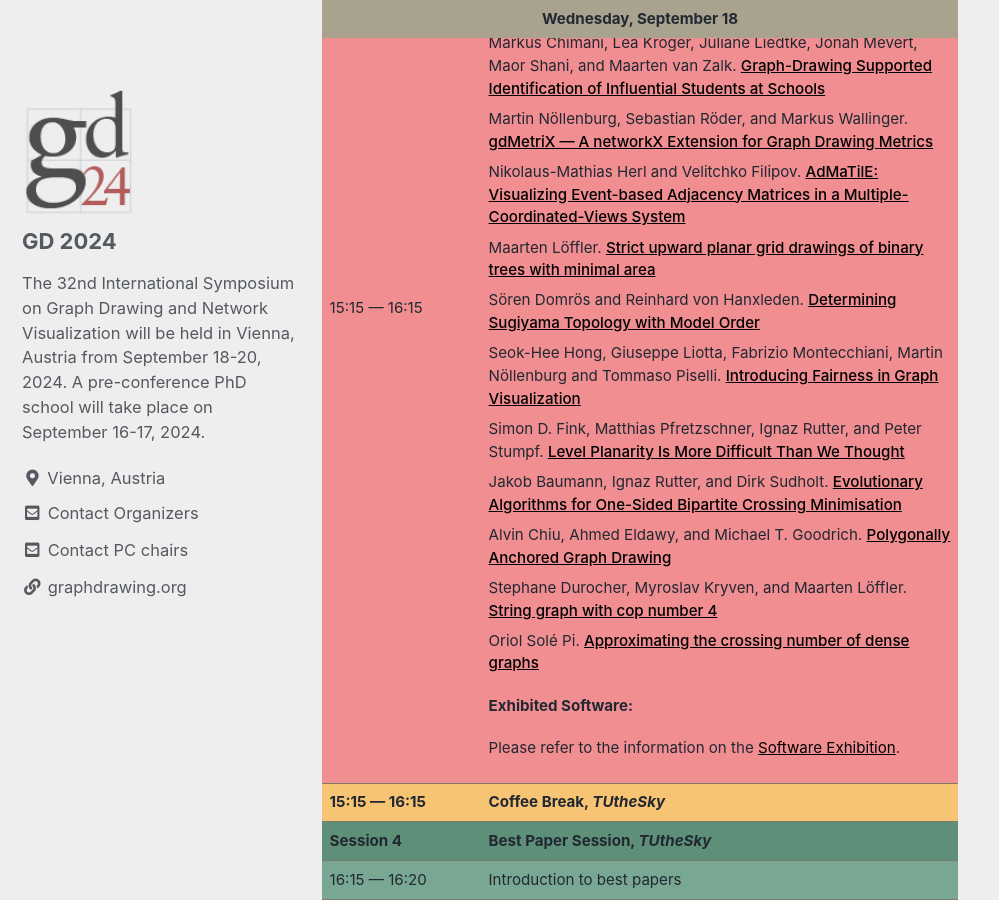
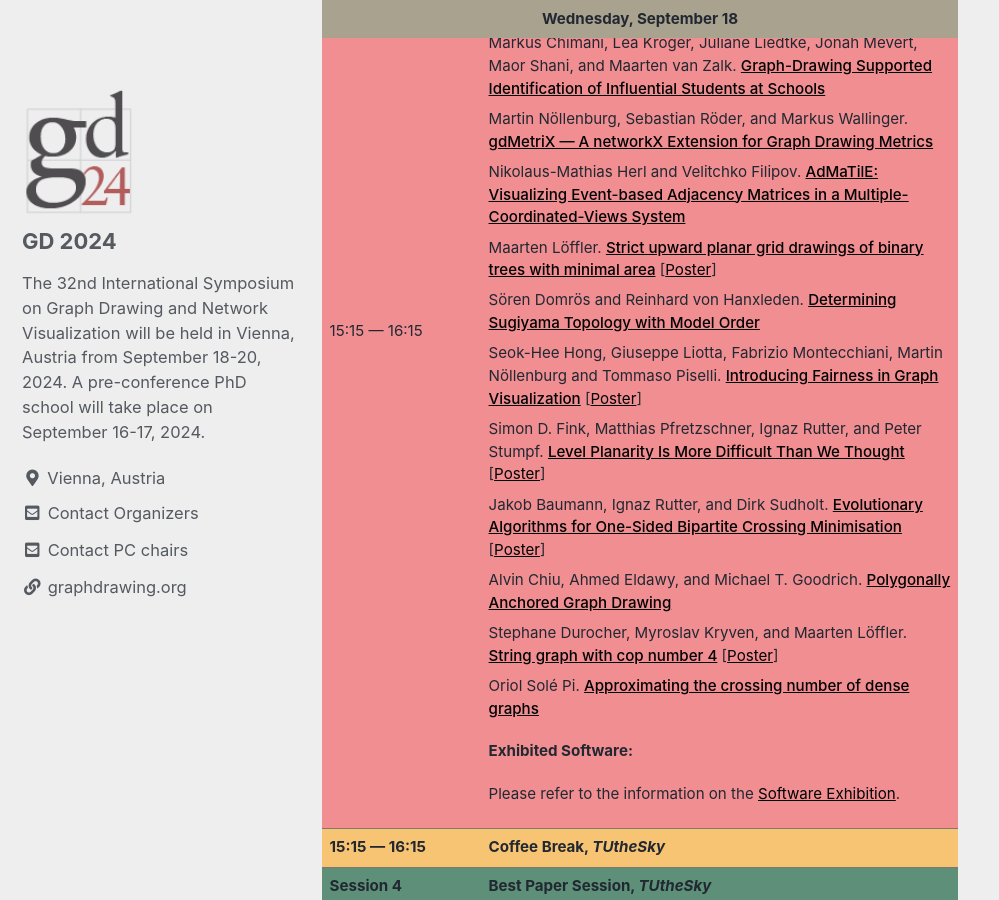
Before and after one commit to graphdrawing/gd2024, a Jekyll site: the page built from pages/program.md, in a window 1280 px wide and 900 px high, scrolled down 4083 px. Shown: the whole window, without its empty margins (0-999 px from the left). Built offline with Jekyll 4.4.1, drawn with Linux system fonts in a browser that asks for light colours; cached includes are drawn as plain includes; formulas are drawn with MathJax 3.

Commit message:
link posters

```diff
--- a/pages/program.md
+++ b/pages/program.md
@@ -257,14 +257,14 @@ usemathjax: true
     <li><span class="authors"><span>Markus Chimani, Lea Kröger, Juliane Liedtke, Jonah Mevert, Maor Shani, and Maarten van Zalk</span>. </span><span class="title"><a href="https://submission.dagstuhl.de/collections/GD-2024/preliminary-proceedings/GoJgaxBHbfz8JcFU53a1" target="_blank">Graph-Drawing Supported Identification of Influential Students at Schools</a></span></li>
     <li><span class="authors"><span>Martin Nöllenburg, Sebastian Röder, and Markus Wallinger</span>. </span><span class="title"><a href="https://submission.dagstuhl.de/collections/GD-2024/preliminary-proceedings/BEtt1u2ktGl6aKkb53a2" target="_blank">gdMetriX &mdash; A networkX Extension for Graph Drawing Metrics</a></span></li>
     <li><span class="authors"><span>Nikolaus-Mathias Herl and Velitchko Filipov</span>. </span><span class="title"><a href="https://submission.dagstuhl.de/collections/GD-2024/preliminary-proceedings/GHRHoVjv7GSvj4Ex53a3" target="_blank">AdMaTilE: Visualizing Event-based Adjacency Matrices in a Multiple-Coordinated-Views System</a></span></li>
-    <li><span class="authors"><span>Maarten Löffler</span>. </span><span class="title"><a href="https://submission.dagstuhl.de/collections/GD-2024/preliminary-proceedings/TTE0SpnuMAbaFa1i53a4" target="_blank">Strict upward planar grid drawings of binary trees with minimal area</a></span></li>
+    <li><span class="authors"><span>Maarten Löffler</span>. </span><span class="title"><a href="https://submission.dagstuhl.de/collections/GD-2024/preliminary-proceedings/TTE0SpnuMAbaFa1i53a4" target="_blank">Strict upward planar grid drawings of binary trees with minimal area</a></span> <span class="slides-link">[<a href="https://owncloud.tuwien.ac.at/index.php/s/KXATGxPfPeQaQjD" target="_blank">Poster</a>]</span></li>
     <li><span class="authors"><span>Sören Domrös and Reinhard von Hanxleden</span>. </span><span class="title"><a href="https://submission.dagstuhl.de/collections/GD-2024/preliminary-proceedings/gsh9psWEG25Di9hZ53a5" target="_blank">Determining Sugiyama Topology with Model Order</a></span></li>
     <li><span class="authors"><span>Seok-Hee Hong, Giuseppe Liotta, Fabrizio Montecchiani, Martin Nöllenburg and Tommaso Piselli</span>. </span>
-    <span class="title"><a href="https://submission.dagstuhl.de/collections/GD-2024/preliminary-proceedings/EBUuagAl6waZqovg53a6" target="_blank">Introducing Fairness in Graph Visualization</a></span></li>
-    <li><span class="authors"><span>Simon D. Fink, Matthias Pfretzschner, Ignaz Rutter, and Peter Stumpf</span>. </span><span class="title"><a href="https://submission.dagstuhl.de/collections/GD-2024/preliminary-proceedings/aSS7jvd9ud1Sijgu53a7" target="_blank">Level Planarity Is More Difficult Than We Thought</a></span></li>
-    <li><span class="authors"><span>Jakob Baumann, Ignaz Rutter, and Dirk Sudholt</span>. </span><span class="title"><a href="https://submission.dagstuhl.de/collections/GD-2024/preliminary-proceedings/FyDFrtoRtkswVm5S53a8" target="_blank">Evolutionary Algorithms for One-Sided Bipartite Crossing Minimisation</a></span></li>
+    <span class="title"><a href="https://submission.dagstuhl.de/collections/GD-2024/preliminary-proceedings/EBUuagAl6waZqovg53a6" target="_blank">Introducing Fairness in Graph Visualization</a></span> <span class="slides-link">[<a href="https://owncloud.tuwien.ac.at/index.php/s/mnTMJWCLWXFEDZm" target="_blank">Poster</a>]</span></li>
+    <li><span class="authors"><span>Simon D. Fink, Matthias Pfretzschner, Ignaz Rutter, and Peter Stumpf</span>. </span><span class="title"><a href="https://submission.dagstuhl.de/collections/GD-2024/preliminary-proceedings/aSS7jvd9ud1Sijgu53a7" target="_blank">Level Planarity Is More Difficult Than We Thought</a></span> <span class="slides-link">[<a href="https://owncloud.tuwien.ac.at/index.php/s/XK8JpBK5YLLWr9d" target="_blank">Poster</a>]</span></li>
+    <li><span class="authors"><span>Jakob Baumann, Ignaz Rutter, and Dirk Sudholt</span>. </span><span class="title"><a href="https://submission.dagstuhl.de/collections/GD-2024/preliminary-proceedings/FyDFrtoRtkswVm5S53a8" target="_blank">Evolutionary Algorithms for One-Sided Bipartite Crossing Minimisation</a></span> <span class="slides-link">[<a href="https://owncloud.tuwien.ac.at/index.php/s/KLP3KkTwgiG6gOk" target="_blank">Poster</a>]</span></li>
     <li><span class="authors"><span>Alvin Chiu, Ahmed Eldawy, and Michael T. Goodrich</span>. </span><span class="title"><a href="https://submission.dagstuhl.de/collections/GD-2024/preliminary-proceedings/KSlf4sxWLMQvaCfs53a9" target="_blank">Polygonally Anchored Graph Drawing</a></span></li>
-    <li><span class="authors"><span>Stephane Durocher, Myroslav Kryven, and Maarten Löffler</span>. </span><span class="title"><a href="https://submission.dagstuhl.de/collections/GD-2024/preliminary-proceedings/Jt7ONNgbG9YTlHXV53aa" target="_blank">String graph with cop number 4</a></span></li>
+    <li><span class="authors"><span>Stephane Durocher, Myroslav Kryven, and Maarten Löffler</span>. </span><span class="title"><a href="https://submission.dagstuhl.de/collections/GD-2024/preliminary-proceedings/Jt7ONNgbG9YTlHXV53aa" target="_blank">String graph with cop number 4</a></span> <span class="slides-link">[<a href="https://owncloud.tuwien.ac.at/index.php/s/ruuLLDhpo9Bmx3y" target="_blank">Poster</a>]</span></li>
     <li><span class="authors"><span>Oriol Solé Pi</span>. </span><span class="title"><a href="https://submission.dagstuhl.de/collections/GD-2024/preliminary-proceedings/hKjb1PfhOgwpaYwW53ab" target="_blank">Approximating the crossing number of dense graphs</a></span></li>
     </ul>
     </p>
```
